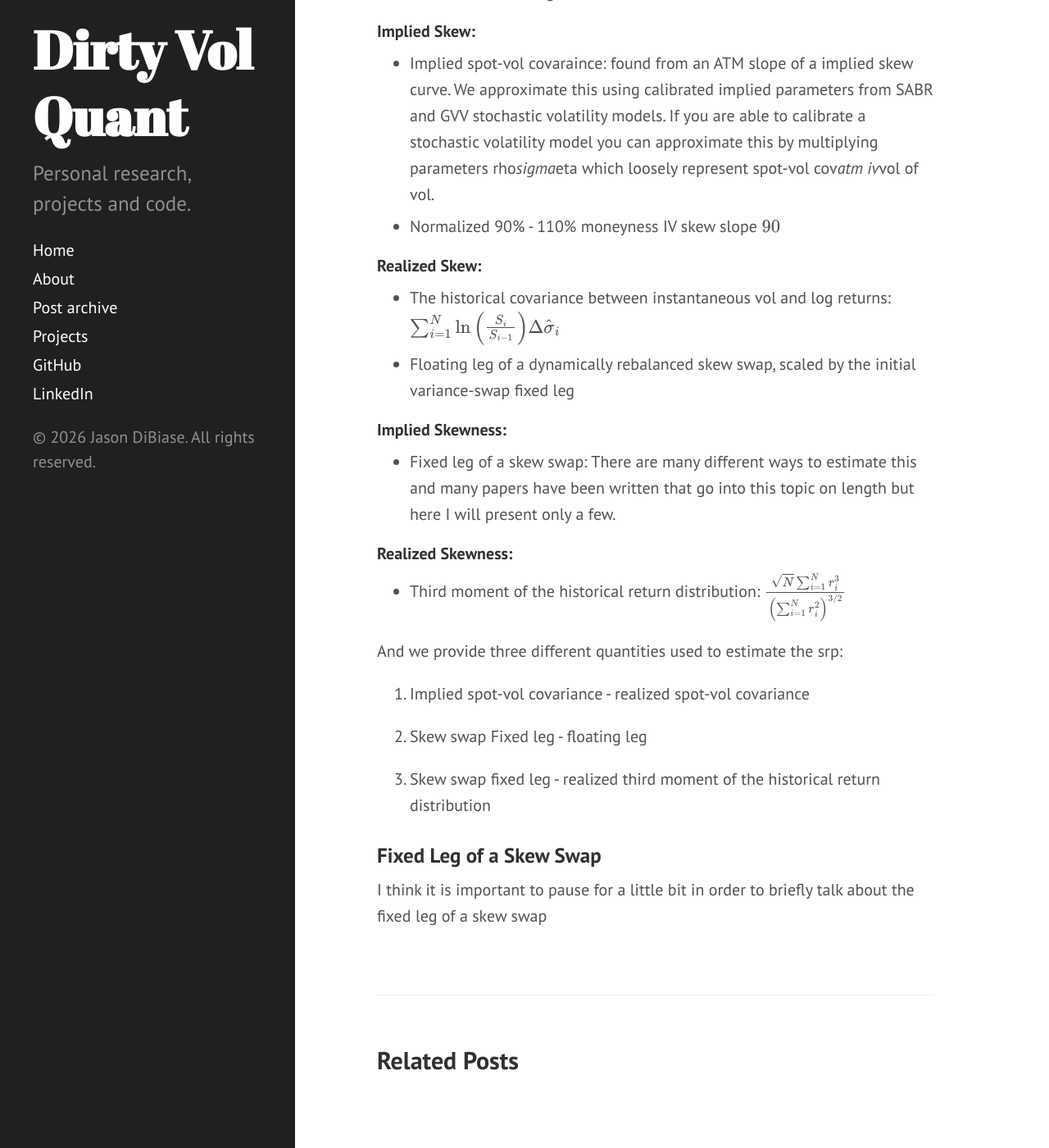
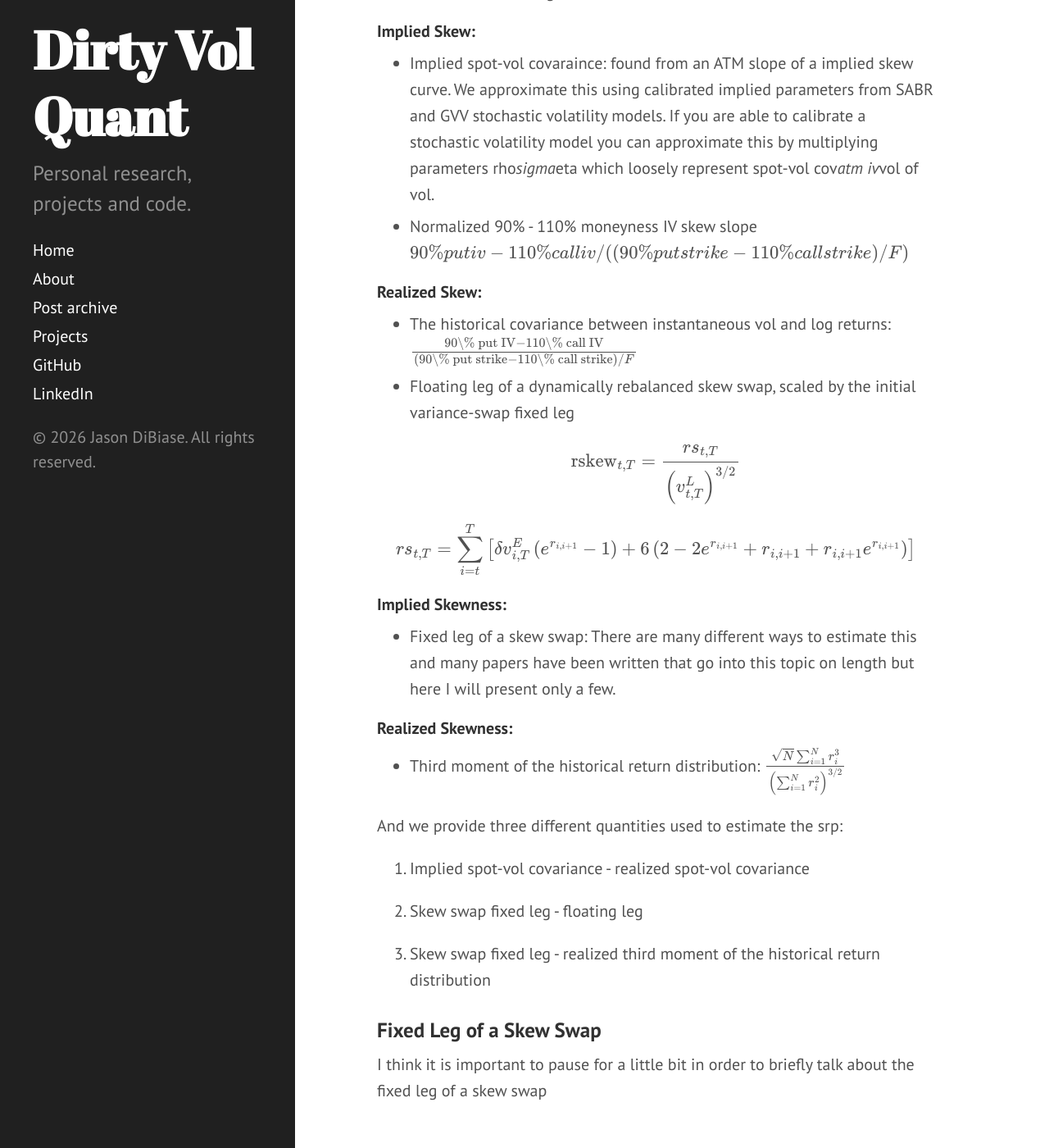
Before and after one commit to dibiasej/dibiasej.github.io, a Jekyll site: the page built from _posts/2026-05-24-Volatility-Surface-Risk-Premiums.md, in a window 1280 px wide and 1400 px high, scrolled down 3335 px. Shown: the whole window at 82% size. Built offline with Jekyll 4.4.1, drawn with Linux system fonts in a browser that asks for light colours; Markdown is read by kramdown in place of the engine named in the settings; some of the changed text lies outside the part shown.

Commit message:
added realized skew

```diff
--- a/_posts/2026-05-24-Volatility-Surface-Risk-Premiums.md
+++ b/_posts/2026-05-24-Volatility-Surface-Risk-Premiums.md
@@ -51,15 +51,39 @@ We will use the following metrics as our estimates:
 - Implied spot-vol covaraince: found from an ATM slope of a implied skew curve. We approximate this using calibrated implied parameters from SABR and GVV stochastic volatility models. If you are able to calibrate a stochastic volatility model you can approximate this by multiplying parameters rho*sigma*eta which loosely represent spot-vol cov*atm iv*vol of vol.
 - Normalized 90% - 110% moneyness IV skew slope
 $$
-90% put iv - 110% call iv / ((90% put strike - 110% call strike) / F)
+90\% put iv - 110\% call iv / ((90\% put strike - 110\% call strike) / F)
 $$
 
 ###### Realized Skew:
 - The historical covariance between instantaneous vol and log returns:
 $$
-\sum_{i=1}^{N} \ln\left(\frac{S_i}{S_{i-1}}\right)\Delta \hat{\sigma}_i
+\frac{\text{90\% put IV} - \text{110\% call IV}}
+{\left(\text{90\% put strike} - \text{110\% call strike}\right) / F}
 $$
 - Floating leg of a dynamically rebalanced skew swap, scaled by the initial variance-swap fixed leg
+
+$$
+\operatorname{rskew}_{t,T}
+=
+\frac{rs_{t,T}}{\left(v^{L}_{t,T}\right)^{3/2}}
+$$
+
+$$
+rs_{t,T}
+=
+\sum_{i=t}^{T}
+\left[
+\delta v^{E}_{i,T}
+\left(e^{r_{i,i+1}} - 1\right)
++
+6
+\left(
+2 - 2e^{r_{i,i+1}}
++ r_{i,i+1}
++ r_{i,i+1}e^{r_{i,i+1}}
+\right)
+\right]
+$$
 
 ###### Implied Skewness:
 - Fixed leg of a skew swap: There are many different ways to estimate this and many papers have been written that go into this topic on length but here I will present only a few.
@@ -75,7 +99,7 @@ And we provide three different quantities used to estimate the srp:
 
 1. Implied spot-vol covariance - realized spot-vol covariance
 
-2. Skew swap Fixed leg - floating leg
+2. Skew swap fixed leg - floating leg
 
 3. Skew swap fixed leg - realized third moment of the historical return distribution
 
```
